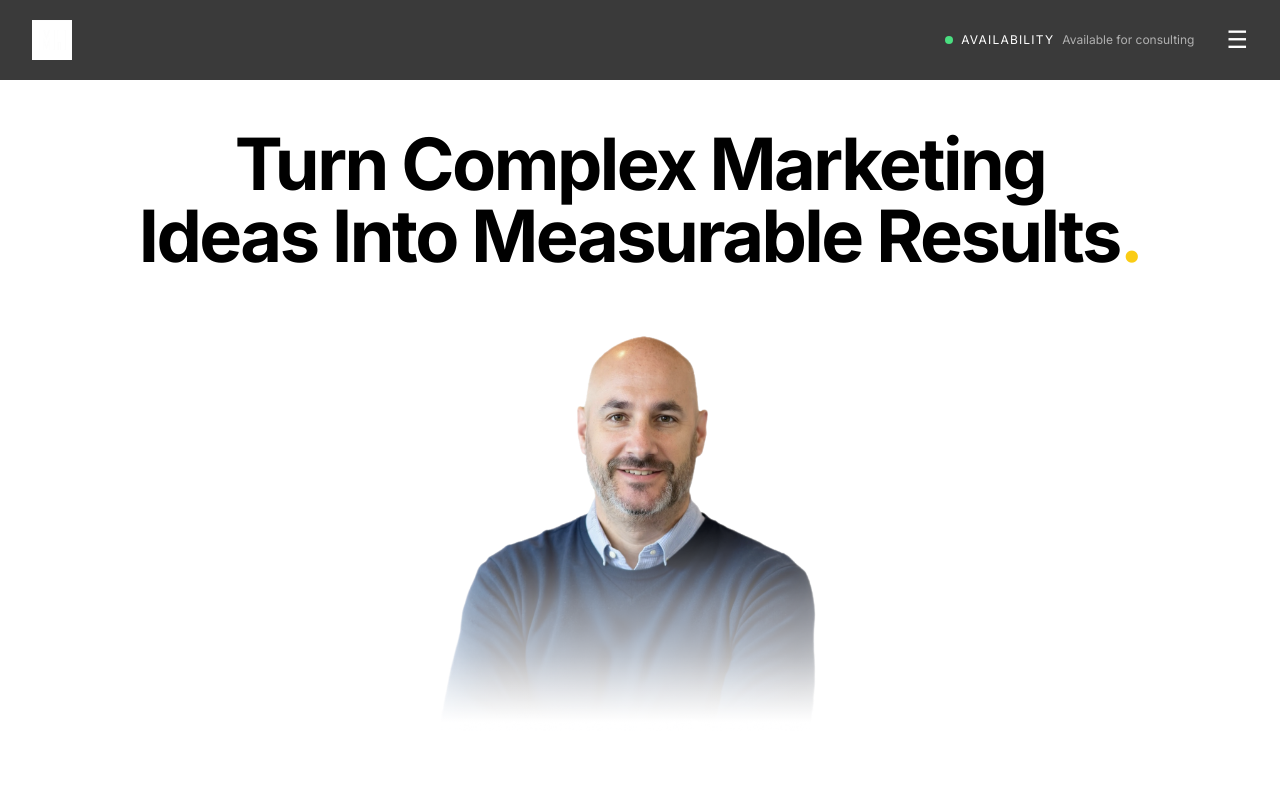
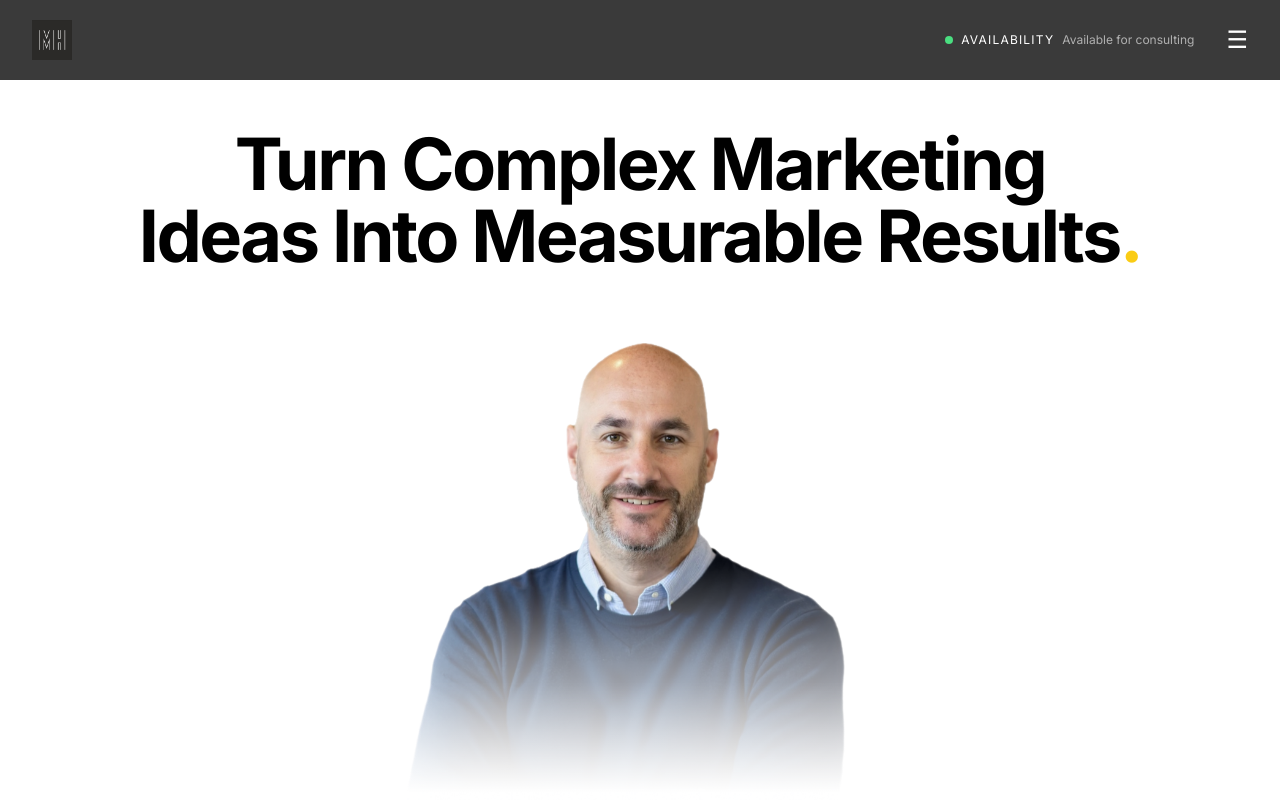
Before and after one commit to mrh1976/mherron, a Next.js app: page / in a window 1280 px wide. Shown: the top 800 px of the page. Built offline with nearby package versions, Linux system fonts and the light colour scheme.

Commit message:
Update page.tsx

```diff
--- a/app/page.tsx
+++ b/app/page.tsx
@@ -23,7 +23,7 @@ export default function Home() {
     <main className="min-h-screen bg-white">
       <nav className="fixed top-0 left-0 right-0 z-50 bg-[#3a3a3a]">
         <div className="max-w-7xl mx-auto px-8 py-5 flex justify-between items-center">
-          <Image src="/MH-logo.png" alt="MH" width={40} height={40} className="brightness-0 invert" />
+          <Image src="/MH-logo.png" alt="MH" width={40} height={40} />
           <div className="flex items-center gap-8">
             <div className="flex items-center gap-2">
               <div className="w-2 h-2 bg-green-400 rounded-full"></div>
@@ -35,20 +35,20 @@ export default function Home() {
         </div>
       </nav>
 
-      <section className="pt-32 pb-12 px-8">
+      <section className="pt-32 pb-8 px-8">
         <div className="max-w-6xl mx-auto text-center">
           <h1 className="text-[64px] md:text-[72px] font-bold mb-6 leading-[1.0] tracking-[-0.035em]">
             Turn Complex Marketing<br />Ideas Into Measurable Results<span className="text-yellow-400">.</span>
           </h1>
-          <div className="relative mx-auto mb-10 w-[600px] h-[600px] overflow-hidden">
+          <div className="relative mx-auto mb-6 w-[700px] h-[700px] overflow-hidden">
             <Image
               src="/MikeHerronHeadshot2026.png"
               alt="Mike Herron"
-              width={600}
-              height={800}
+              width={700}
+              height={900}
               className="w-full h-auto object-cover object-top"
             />
-            <div className="absolute inset-0 bg-gradient-to-b from-transparent via-transparent via-60% to-white pointer-events-none"></div>
+            <div className="absolute inset-0 bg-gradient-to-b from-transparent via-transparent via-55% to-white pointer-events-none"></div>
           </div>
           <p className="text-[17px] text-[#6b6b6b] max-w-2xl mx-auto mb-10 leading-relaxed">
             I&apos;m a marketing executive with 20+ years of experience and a decade as a CMO helping technology and fintech companies grow. I work with founders and leadership teams to diagnose what&apos;s holding marketing back and build the strategy and positioning needed to create consistent growth.
@@ -164,7 +164,7 @@ export default function Home() {
       </section>
 
       <footer className="py-12 px-8 bg-[#3a3a3a] text-white text-center">
-        <Image src="/MH-logo.png" alt="MH" width={32} height={32} className="mx-auto mb-6 brightness-0 invert" />
+        <Image src="/MH-logo.png" alt="MH" width={32} height={32} className="mx-auto mb-6" />
         <p className="text-xs opacity-50">©{new Date().getFullYear()} Michael Herron LLC</p>
       </footer>
 
```
